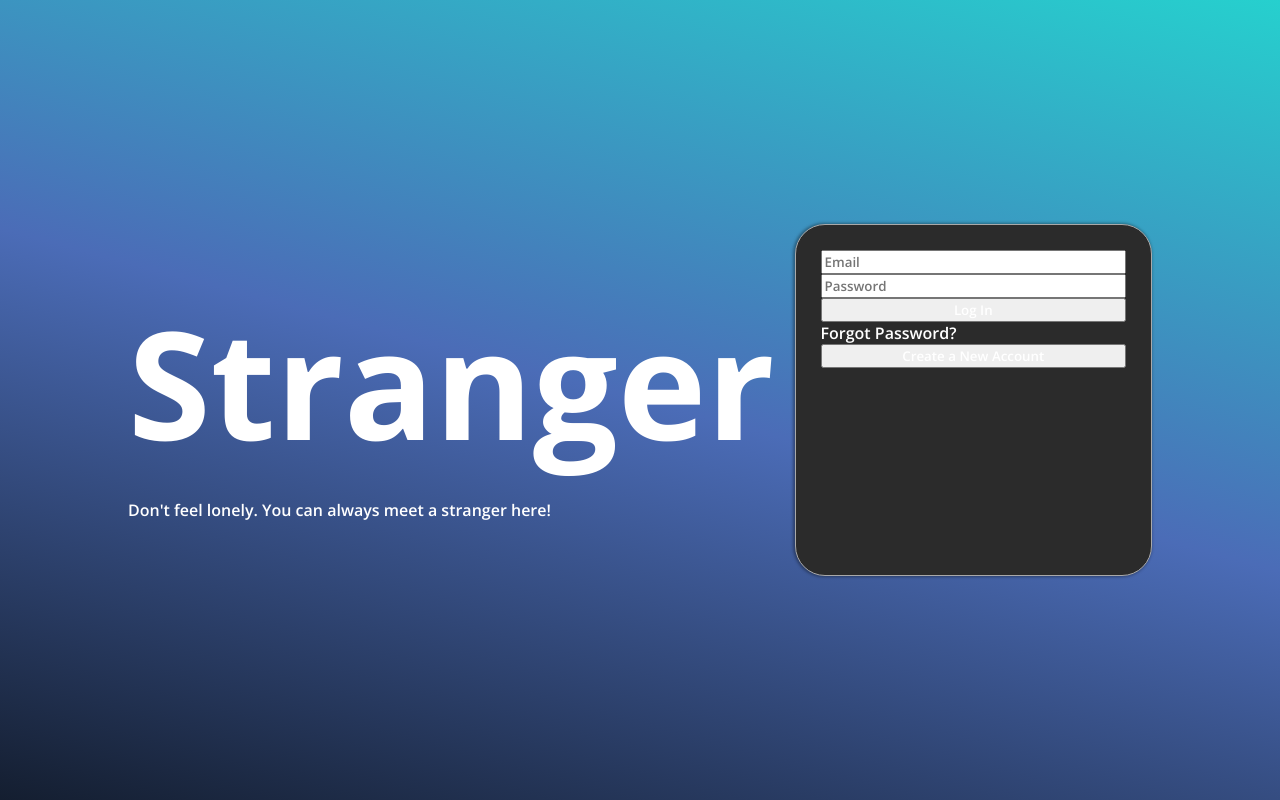
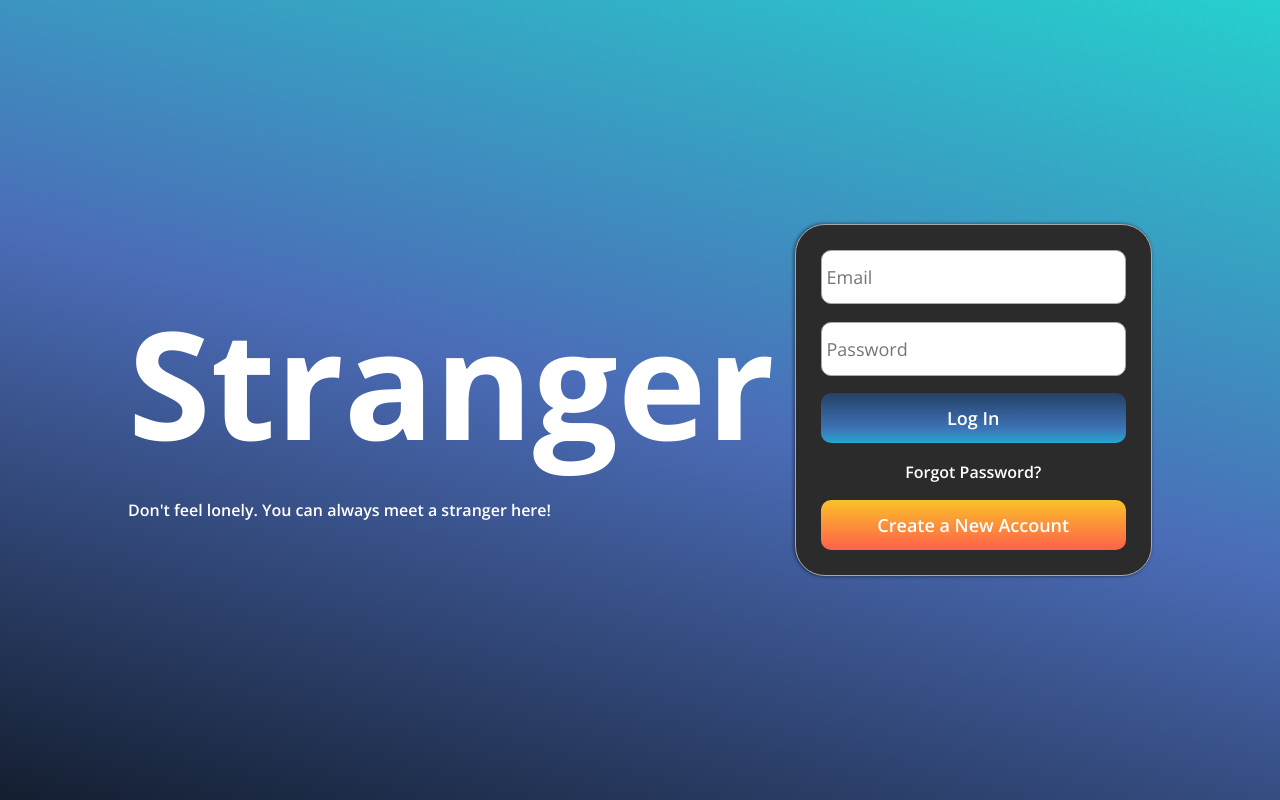
Before and after one commit to Cores13/realtime_chat, a React (Create React App) app in the folder view/: page / in a window 1280 px wide. Built offline with nearby package versions, Linux system fonts and the light colour scheme.

Commit message:
Login frontend done

```diff
--- a/view/src/pages/login/login.css
+++ b/view/src/pages/login/login.css
@@ -41,4 +41,46 @@
     box-shadow: -1px 0px 3px 1px rgba(0,0,0,0.35);
     -webkit-box-shadow: -1px 0px 3px 1px rgba(0,0,0,0.35);
     -moz-box-shadow: -1px 0px 3px 1px rgba(0,0,0,0.35);
+    justify-content: space-between;
 }
+.loginInput {
+    height: 50px;
+    border-radius: 10px;
+    border: 1px solid darkgrey;
+    padding-left: 5px;
+    font-size: 18px;
+    font-weight: 400;
+    outline: none;
+    color: black;
+}
+.loginButton {
+    height: 50px;
+    border-radius: 10px;
+    border: none;
+    color: white;
+    background: #536976;  /* fallback for old browsers */
+    background: -webkit-linear-gradient(to bottom, #141E30, #3d72b4, aqua);  /* Chrome 10-25, Safari 5.1-6 */
+    background: linear-gradient(to bottom, #141E30 -50%, #3d72b4 70%, aqua 150%); /* W3C, IE 10+/ Edge, Firefox 16+, Chrome 26+, Opera 12+, Safari 7+ */
+    font-size: 18px;
+    font-weight: 600;
+    cursor: pointer;
+    /* opacity: 0.7; */
+}
+.loginForgot {
+    text-align: center;
+}
+.loginRegisterButton {
+    height: 50px;
+    border-radius: 10px;
+    border: none;
+    color: white;
+    /* background: #536976;
+    background: -webkit-linear-gradient(to top,#f12711 -20%, darkorange 50%, #f5af19 120%);
+    background: linear-gradient(to top,#f12711 -20%, darkorange 50%, #f5af19 120%); */
+    background: #536976;
+    background: -webkit-linear-gradient(to top,#FF4E50 -20%, #F9D423 120%);
+    background: linear-gradient(to top,#FF4E50 -20%, #F9D423 120%);
+    font-size: 18px;
+    font-weight: 600;
+    cursor: pointer;
+}
```
